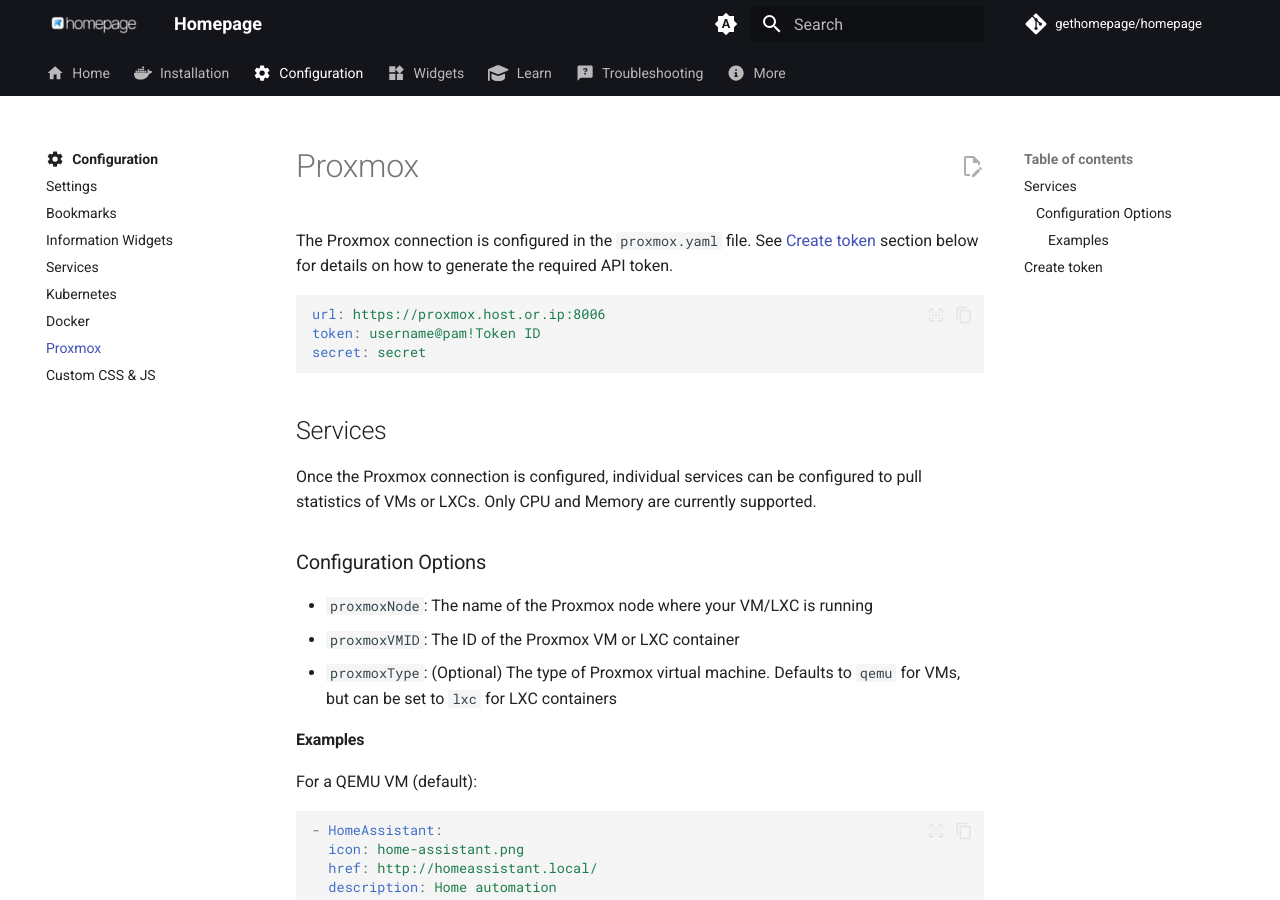
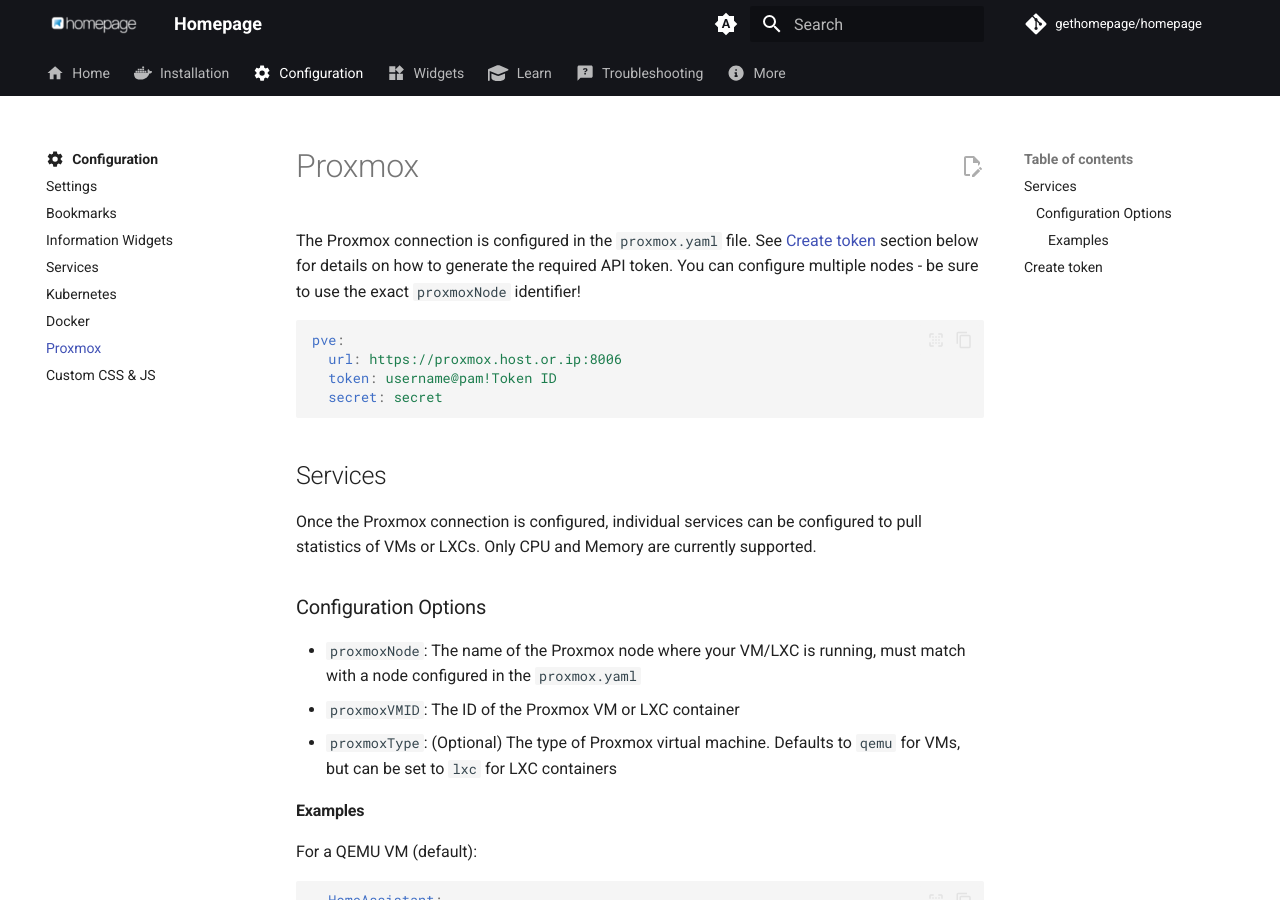
Before and after one commit to jobstar-git/home_p, an MkDocs documentation site: the page built from docs/configs/proxmox.md, in a window 1280 px wide and 900 px high. Built offline with MkDocs 1.6.1 and Material for MkDocs 9.7.7, drawn with Linux system fonts in a browser that asks for light colours; comment, search, counter and statistics services are not loaded.

Commit message:
Enhancement: support multiple proxmox nodes (#5539)
Co-authored-by: shamoon <4887959+shamoon@users.noreply.github.com>

````diff
--- a/docs/configs/proxmox.md
+++ b/docs/configs/proxmox.md
@@ -4,11 +4,13 @@
 ---
 
 The Proxmox connection is configured in the `proxmox.yaml` file. See [Create token](#create-token) section below for details on how to generate the required API token.
+You can configure multiple nodes - be sure to use the exact `proxmoxNode` identifier!
 
 ```yaml
-url: https://proxmox.host.or.ip:8006
-token: username@pam!Token ID
-secret: secret
+pve:
+  url: https://proxmox.host.or.ip:8006
+  token: username@pam!Token ID
+  secret: secret
 ```
 
 ## Services
@@ -17,7 +19,7 @@
 
 ### Configuration Options
 
-- `proxmoxNode`: The name of the Proxmox node where your VM/LXC is running
+- `proxmoxNode`: The name of the Proxmox node where your VM/LXC is running, must match with a node configured in the `proxmox.yaml`
 - `proxmoxVMID`: The ID of the Proxmox VM or LXC container
 - `proxmoxType`: (Optional) The type of Proxmox virtual machine. Defaults to `qemu` for VMs, but can be set to `lxc` for LXC containers
 
````
Also changed, not shown: src/pages/api/proxmox/stats/[...service].js (+21 -2 lines), src/skeleton/proxmox.yaml (+4 -3 lines).
